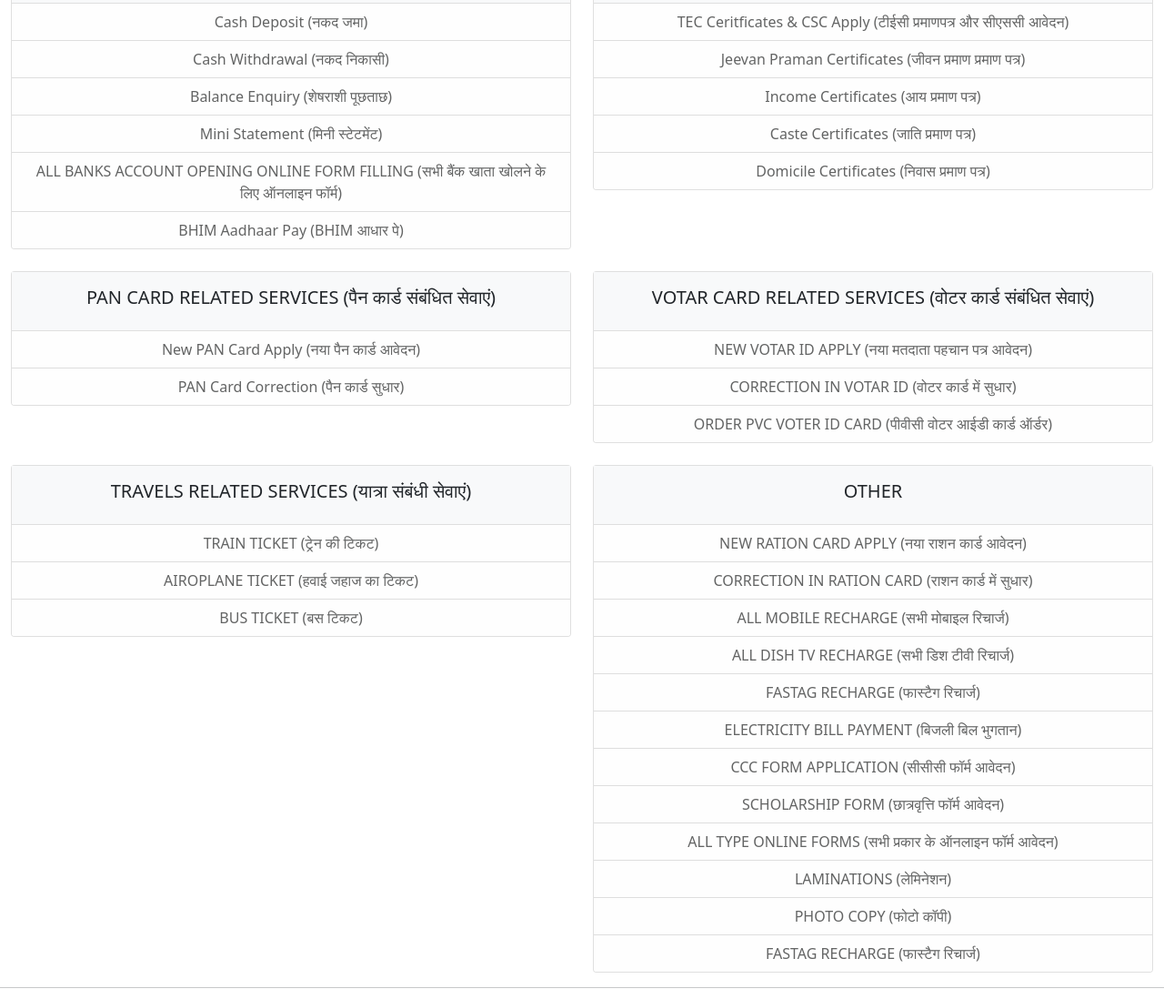
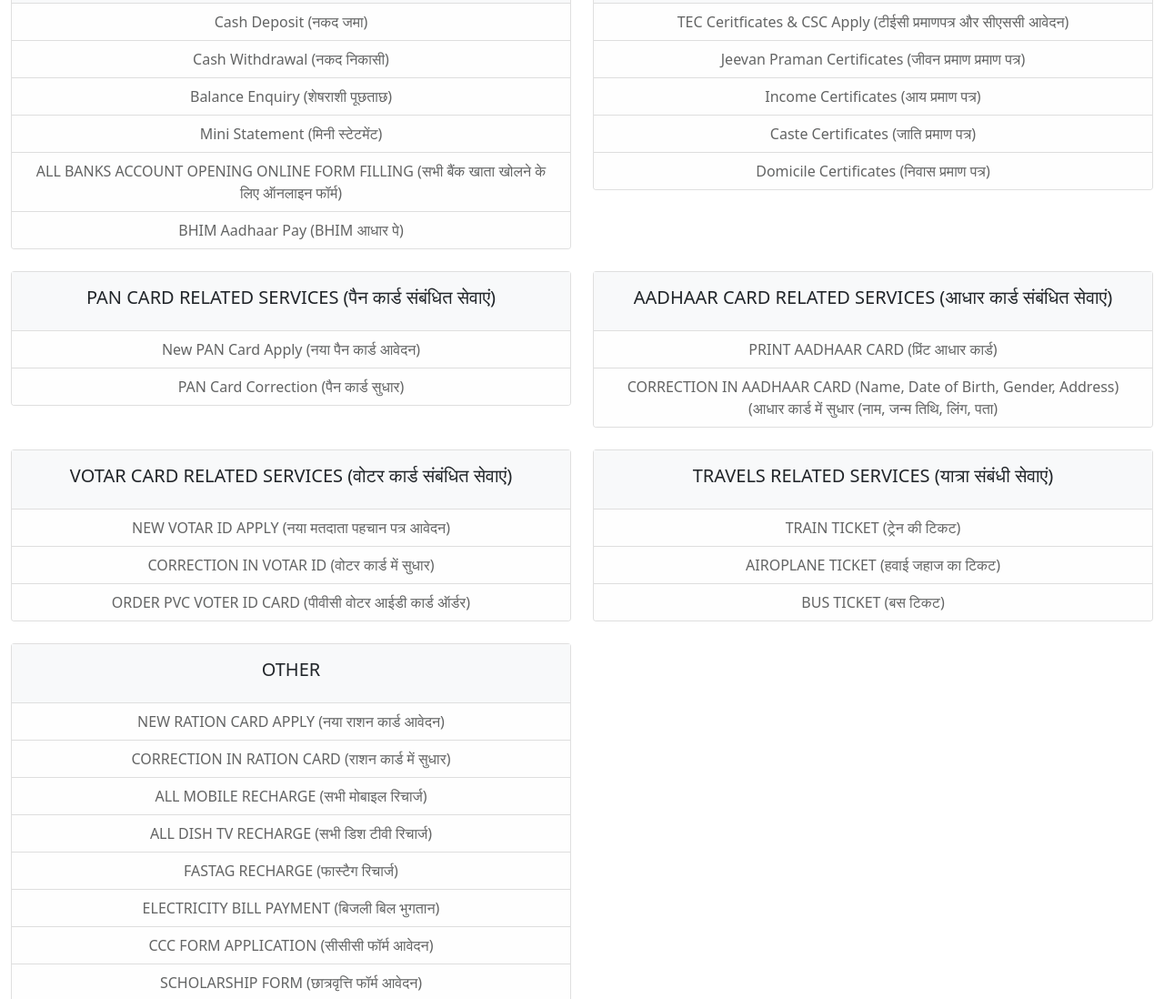
Before and after one commit to mranoopsahani/sahaniinformation, a plain HTML site: page index.html in a window 1280 px wide. Shown: the part 687-1785 px from the top of the page at 91% size. Drawn offline with nearby package versions, Linux system fonts and the light colour scheme.

Commit message:
Update index.html

```diff
--- a/index.html
+++ b/index.html
@@ -146,6 +146,18 @@
          </div>
 
          <div class="col">
+          <div class="card">
+            <div class="card-body bg-light">
+              <h5 class="card-title text-center">AADHAAR CARD RELATED SERVICES (आधार कार्ड संबंधित सेवाएं)</h5>
+            </div>
+              <ul class="list-group list-group-flush">
+                <li class="list-group-item list-group-item-action list-group-item-light text-center">PRINT AADHAAR CARD (प्रिंट आधार कार्ड)</li>
+                <li class="list-group-item list-group-item-action list-group-item-light text-center">CORRECTION IN AADHAAR CARD (Name, Date of Birth, Gender, Address) (आधार कार्ड में सुधार (नाम, जन्म तिथि, लिंग, पता)</li>
+              </ul>
+          </div>
+        </div>
+
+         <div class="col">
            <div class="card">
              <div class="card-body bg-light">
                <h5 class="card-title text-center">VOTAR CARD RELATED SERVICES (वोटर कार्ड संबंधित सेवाएं)</h5>
```
